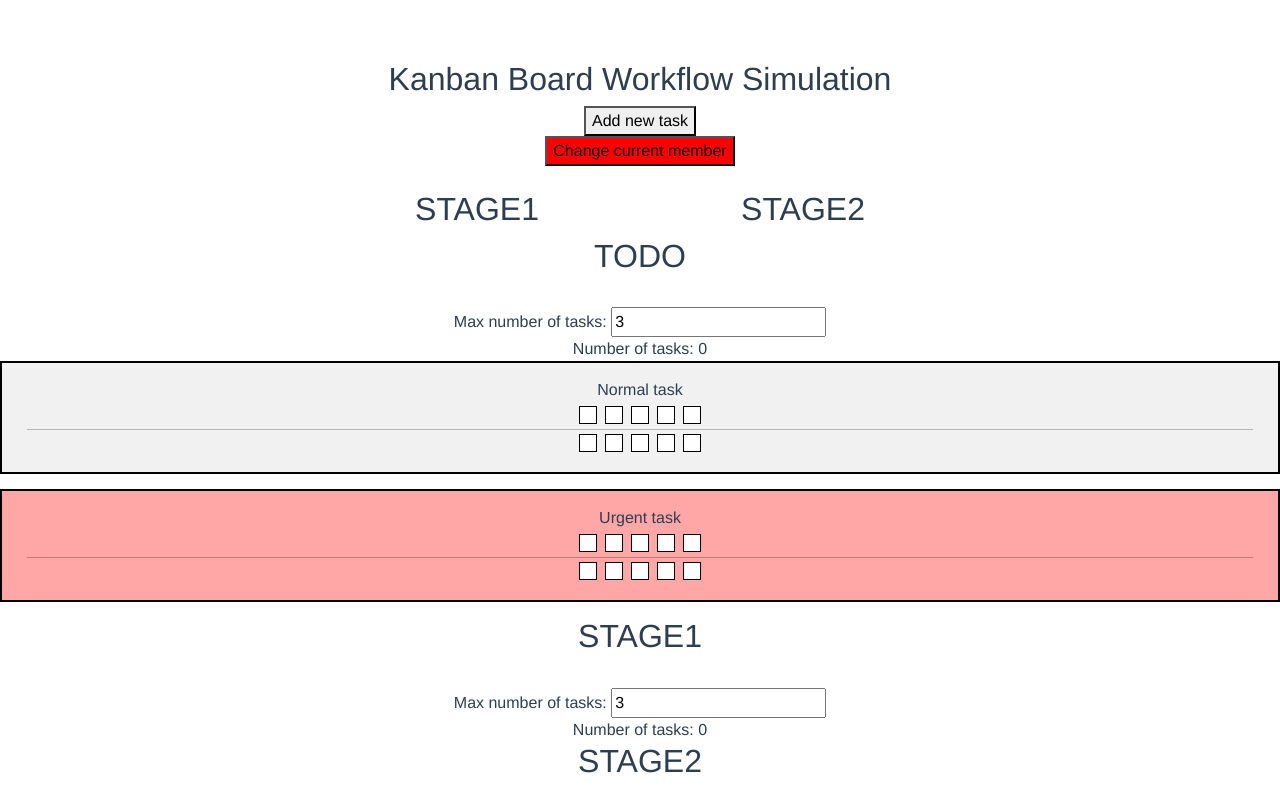
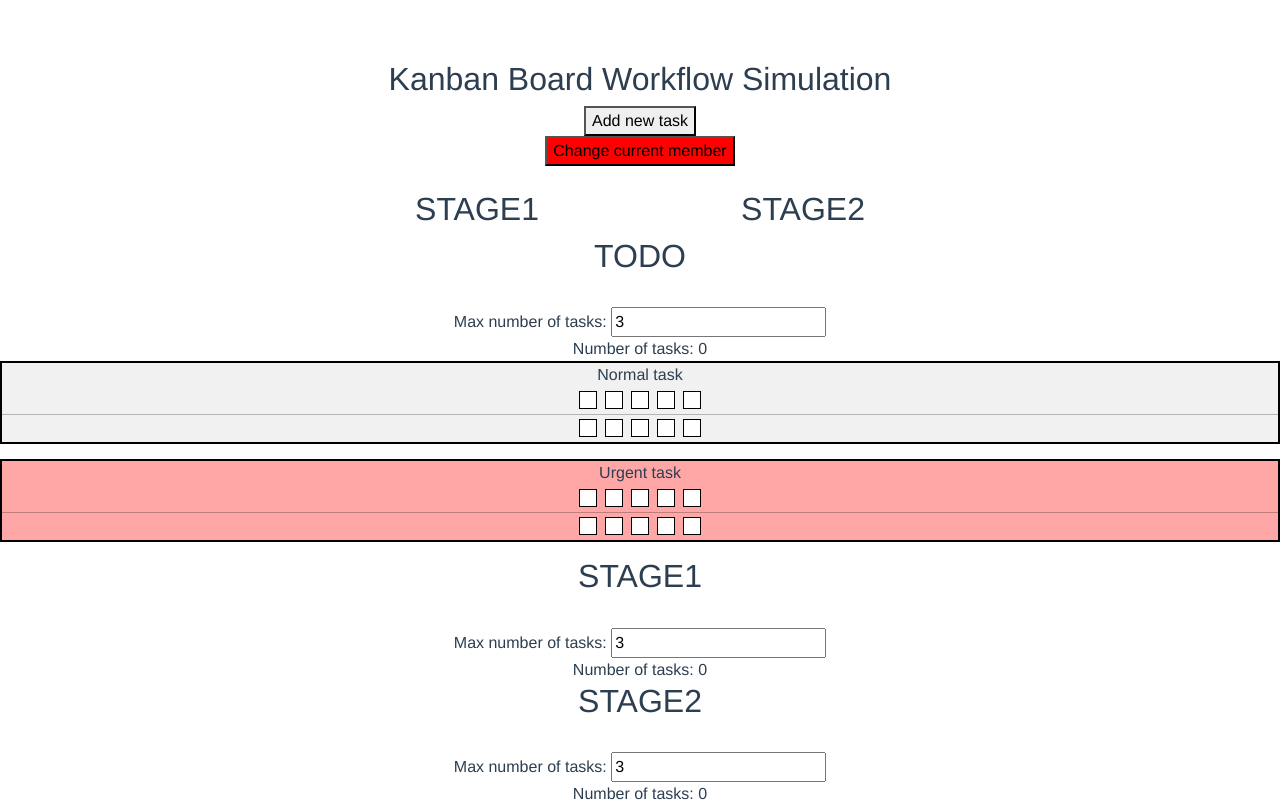
Before and after one commit to zakrzewskib/KanbanWorkflowSimulation, a Vue app: page / in a window 1280 px wide. Shown: the top 802 px of the page. Built offline with nearby package versions, Linux system fonts and the light colour scheme.

Commit message:
Change task height (paddding)

```diff
--- a/src/components/Task.vue
+++ b/src/components/Task.vue
@@ -210,8 +210,7 @@ export default {
 }
 
 .task {
-
-  padding: 15px 25px;
+  /* padding: 15px 25px; */
   cursor: pointer;
   margin-bottom: 15px;
   border: 2px solid black;
```
